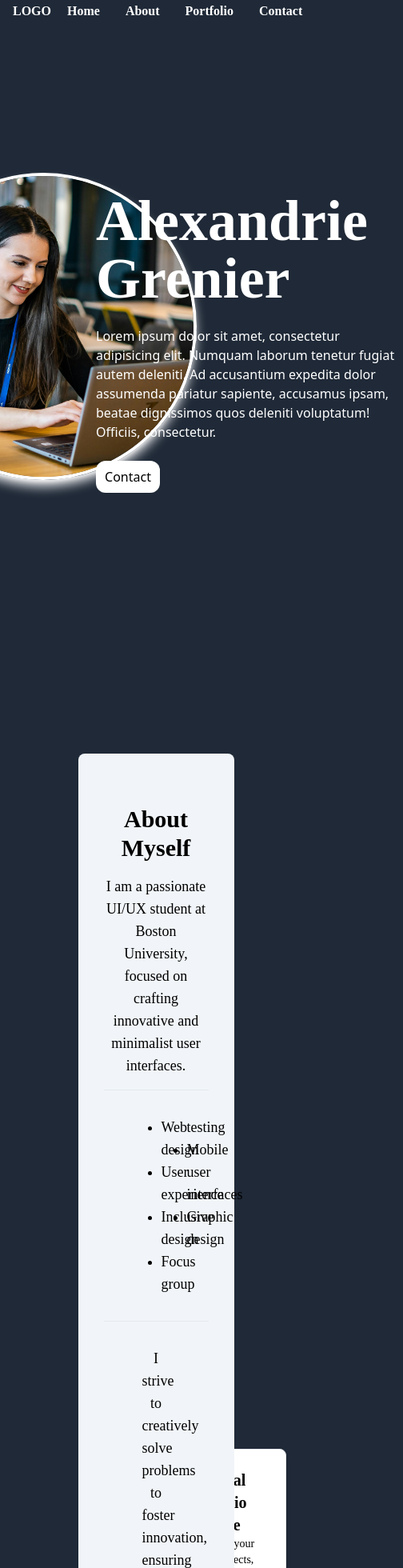
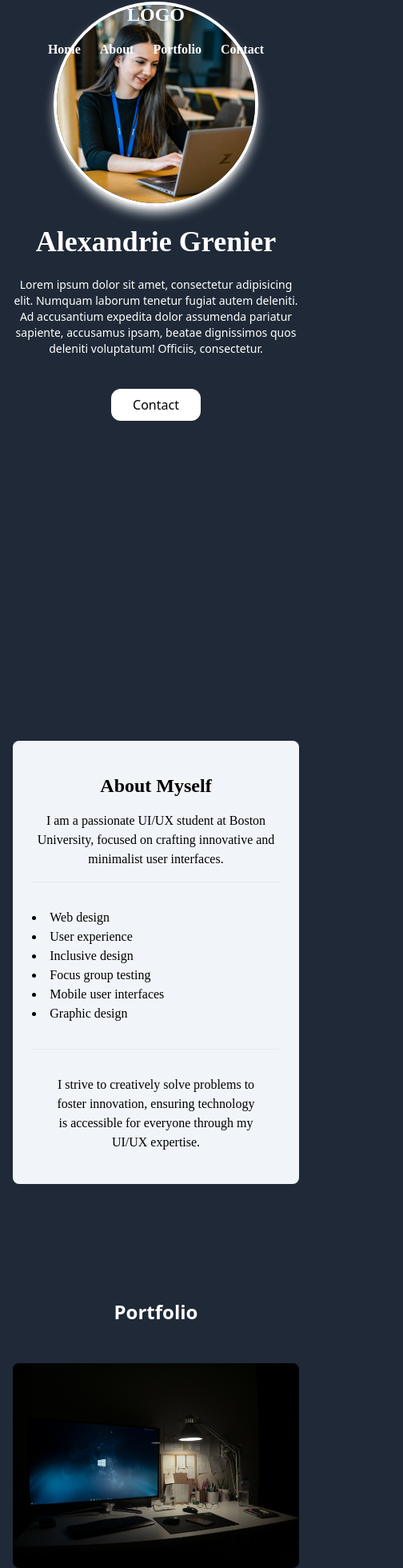
Before and after one commit to Sohambhalerao07/Portfolio-website, a React (Vite) app: page / in a window 390 px wide. Shown: the part 14-1974 px from the top of the page at 80% size, 504 px wide, since content can reach past the window. Built offline with nearby package versions, Linux system fonts and the light colour scheme.

Commit message:
new commit

```diff
--- a/src/components/About.jsx
+++ b/src/components/About.jsx
@@ -1,46 +1,22 @@
 import React from 'react';
-import bgimage from "../images/motion-bg.jpg";
-const description =
-  "I am a passionate UI/UX student at Boston University, focused on crafting innovative and minimalist user interfaces.";
+const description = "I am a passionate UI/UX student at Boston University, focused on crafting innovative and minimalist user interfaces.";
+const skills = ["Web design", "User experience", "Inclusive design", "Focus group testing", "Mobile user interfaces", "Graphic design"];
+const Quote = "I strive to creatively solve problems to foster innovation, ensuring technology is accessible for everyone through my UI/UX expertise.";
 
-
-const imageAltText = "purple and blue abstract background";
-
-const skills = [
-  "Web design",
-  "User experience",
-  "Inclusive design",
-  "Focus group testing",
-  "Mobile user interfaces",
-  "Graphic design",
-];
-
-
-const Quote =
-  "I strive to creatively solve problems to foster innovation, ensuring technology is accessible for everyone through my UI/UX expertise.";
 function About() {
   return (
-    <div className='h-screen'>
-      <section
-        className="py-16 relative"
-        id="about"
-      >
-        <div
-          className="bg-slate-100 w-1/2 py-16 px-8 mx-auto my-12 text-center relative z-10 rounded-lg
-          transition-all duration-300 ease-in-out
-          hover:shadow-lg hover:shadow-white
-          hover:shadow-glow hover:transform hover:-translate-y-2 hover:scale-105 font-playfair"
-        >
-          <h2 className="text-3xl font-bold mb-4">About Myself</h2>
-          <p className="text-lg mb-4">{description}</p>
+    <div className='h-auto py-12'>
+      <section className="relative" id="about">
+        <div className="bg-slate-100 w-11/12 md:w-3/4 lg:w-1/2 py-10 px-6 mx-auto my-12 text-center rounded-lg transition-all duration-300 ease-in-out
+                        hover:shadow-lg hover:shadow-white hover:transform hover:-translate-y-2 hover:scale-105 font-playfair">
+          <h2 className="text-2xl md:text-3xl font-bold mb-4">About Myself</h2>
+          <p className="text-base md:text-lg mb-4">{description}</p>
           <hr className="my-4" />
-          <ul className=" custom-bullets text-left text-lg my-8 mx-12 columns-2 gap-8">
-            {skills.map((skill) => (
-              <li key={skill}>{skill}</li>
-            ))}
+          <ul className="list-disc list-inside mx-auto text-left text-base md:text-lg my-8 mx-4 columns-1 sm:columns-2 gap-4">
+            {skills.map((skill) => <li key={skill}>{skill}</li>)}
           </ul>
           <hr className="my-4" />
-          <p className="text-lg pt-4 px-12">{Quote}</p>
+          <p className="text-base md:text-lg pt-4 px-6 md:px-12">{Quote}</p>
         </div>
       </section>
     </div>
--- a/src/components/Header.jsx
+++ b/src/components/Header.jsx
@@ -3,25 +3,20 @@ import React from 'react';
 function Header() {
   return (
     <div>
-      <div className="fixed flex font-playfair font-semibold bg-grey-800 overflow-auto p-4 top-0 w-full z-10">
+      <div className="fixed flex font-playfair font-semibold bg-grey-800 p-4 top-0 w-full z-10 flex-col md:flex-row items-center justify-between">
         {/* Logo on the left */}
-        <div className="flex items-center">
-          <a href='' className="text-bold text-white">LOGO</a>
+        <div className="flex items-center justify-center md:justify-start">
+          <a href='#home' className="text-bold text-white text-2xl md:text-3xl">LOGO</a>
         </div>
 
-        {/* Spacer to center the navigation links */}
-        <div className="flex-grow"></div>
-
         {/* Navigation Links centered in the remaining space */}
-        <div className="flex justify-center gap-8 text-white px-5">
+        <div className="flex justify-center gap-6 mt-4 md:mt-0 text-white">
           <a href="#home" className='hover:text-blue-400'>Home</a>
           <a href="#about" className='hover:text-blue-400'>About</a>
           <a href="#portfolio" className='hover:text-blue-400'>Portfolio</a>
           <a href="#footer" className='hover:text-blue-400'>Contact</a>
         </div>
       </div>
-
-
     </div>
   );
 }
--- a/src/components/Home.jsx
+++ b/src/components/Home.jsx
@@ -7,34 +7,26 @@ const imageAltText = "Adult female in office setting leaning against a glass wal
 const Home = ({ name = "" }) => {
   return (
     <div>
-      <section id="home" className="min-h-screen relative">
+      <section id="home" className="min-h-screen relative p-4 flex flex-col lg:flex-row">
 
-        <div className="absolute top-1/2 right-36 transform -translate-y-1/2 w-96 h-96 rounded-full overflow-hidden border-4 border-white shadow-lg
-                        transition-all duration-300 ease-in-out shadow-white shadow-glow shadow-2xl
-                        hover:shadow-3xl shadow-3xl hover:shadow-white hover:shadow-glow">
+        <div className="lg:absolute lg:right-36 lg:top-1/2 transform lg:-translate-y-1/2 w-64 h-64 md:w-80 md:h-80 lg:w-96 lg:h-96 rounded-full overflow-hidden border-4 border-white shadow-lg
+                        transition-all duration-300 ease-in-out shadow-white shadow-glow
+                        hover:shadow-3xl hover:shadow-white hover:shadow-glow mx-auto lg:mx-0">
           <img className="w-full h-full object-cover" src={profileimage} alt={imageAltText} />
         </div>
 
-        <div className="ml-10 absolute w-96 top-1/2 left-20 transform -translate-y-1/2">
-          <h1 className="text-7xl text-white font-playfair font-bold">{name}</h1>
-
+        <div className="lg:ml-10 lg:absolute lg:w-96 lg:top-1/2 lg:left-20 transform lg:-translate-y-1/2 mt-6 lg:mt-0 text-center lg:text-left">
+          <h1 className="text-4xl lg:text-7xl text-white font-playfair font-bold">{name}</h1>
           <br />
-          <p className='text-white'>
+          <p className='text-white text-sm lg:text-base'>
             Lorem ipsum dolor sit amet, consectetur adipisicing elit. Numquam laborum tenetur fugiat autem deleniti.
             Ad accusantium expedita dolor assumenda pariatur sapiente, accusamus ipsam, beatae dignissimos quos
             deleniti voluptatum! Officiis, consectetur.
           </p>
-          <br></br>
-          <button className=' h-10 w-20 rounded-xl absolute bg-white
-  transition-all duration-300 ease-in-out
-
-  hover:shadow-lg hover:shadow-white
-  hover:shadow-glow
-  hover:translate-x-1'>Contact</button>
-        </div>
-
-        <div className="absolute font-playfair bottom-12 left-1/2 transform -translate-x-1/2">
-
+          <br />
+          <button className=' h-10 w-28 md:w-32 lg:w-40 rounded-xl bg-white mt-4
+            transition-all duration-300 ease-in-out
+            hover:shadow-lg hover:shadow-white hover:shadow-glow'>Contact</button>
         </div>
       </section>
     </div>
@@ -43,7 +35,6 @@ const Home = ({ name = "" }) => {
 
 Home.propTypes = {
   name: PropTypes.string.isRequired,
-  title: PropTypes.string.isRequired,
 };
 
 export default Home;
--- a/src/components/Portfolio.jsx
+++ b/src/components/Portfolio.jsx
@@ -1,7 +1,6 @@
-import React from 'react'
-import portfoliopage from "../images/portfoliojpg.jpg"
+import React from 'react';
+import portfoliopage from "../images/portfoliojpg.jpg";
 const imageAltText = "desktop with books and laptop";
-
 const projectList = [
    {
     title: "Personal Portfolio Website",
@@ -23,36 +22,27 @@ const projectList = [
     description: "Develop a full-fledged online store with features like product listings, shopping cart, and user authentication.",
     url: "https://www.example.com",
   },
+];
 
-  ];
 function Portfolio() {
   return (
     <div>
-    <section className="py-12" id="portfolio" >
-        <h2 className="text-center text-3xl font-bold text-white">Portfolio</h2>
-        <div className="flex flex-row pt-12 relative">
-            <div className="max-w-2xl self-center">
+      <section className="py-12" id="portfolio">
+        <h2 className="text-center text-2xl md:text-3xl font-bold text-white">Portfolio</h2>
+        <div className="flex flex-col lg:flex-row pt-12 relative">
+          <div className="max-w-full lg:max-w-2xl self-center px-4 lg:px-0">
             <img
               src={portfoliopage}
-                    className="h-90 w-full object-cover rounded-lg ml-2"
+              className="h-64 lg:h-96 w-full object-cover rounded-lg"
               alt={imageAltText}
             />
           </div>
-            <div className="relative flex-grow ml-8 mr-8 flex flex-col justify-between rounded-xl">
+          <div className="relative flex-grow mt-8 lg:mt-0 ml-0 lg:ml-8 flex flex-col justify-between rounded-xl px-4 lg:px-0">
             {projectList.map((project, index) => (
               <div
                 key={project.title}
-                        className={`p-6 bg-white shadow-md border rounded-lg transition-all duration-300 ease-in-out font-playfair
-                            hover:shadow-lg hover:shadow-white
-                            hover:transform hover:-translate-y-2 hover:scale-105 h-auto w-auto
-                            ${index === 0 ? "mt-4 mb-2" : ""}  /* Top project */
-                            ${index === projectList.length - 1 ? "mt-2 mb-5" : ""}  /* Bottom project */
-                            ${index !== 0 && index !== projectList.length - 1 ? "mt-2 mb-2" : ""}  /* Middle projects */
-                        `}
-                        style={{
-                            marginTop: index === 0 ? "5px" : index === projectList.length - 1 ? "2px" : "2px",
-                            marginBottom: index === projectList.length - 1 ? "5px" : index === 0 ? "5px" : "2px"
-                        }}
+                className={`p-4 bg-white shadow-md border rounded-lg transition-all duration-300 ease-in-out font-playfair
+                            hover:shadow-lg hover:shadow-white hover:transform hover:-translate-y-2 hover:scale-105 mb-6`}
               >
                 <a
                   href={project.url}
@@ -69,10 +59,7 @@ function Portfolio() {
         </div>
       </section>
     </div>
-
-
-
-  )
+  );
 }
 
-export default Portfolio
+export default Portfolio;
```
Also changed, not shown: src/components/Footer.jsx (+19 -17 lines). Lines whose indentation alone changed are shown as unchanged.
